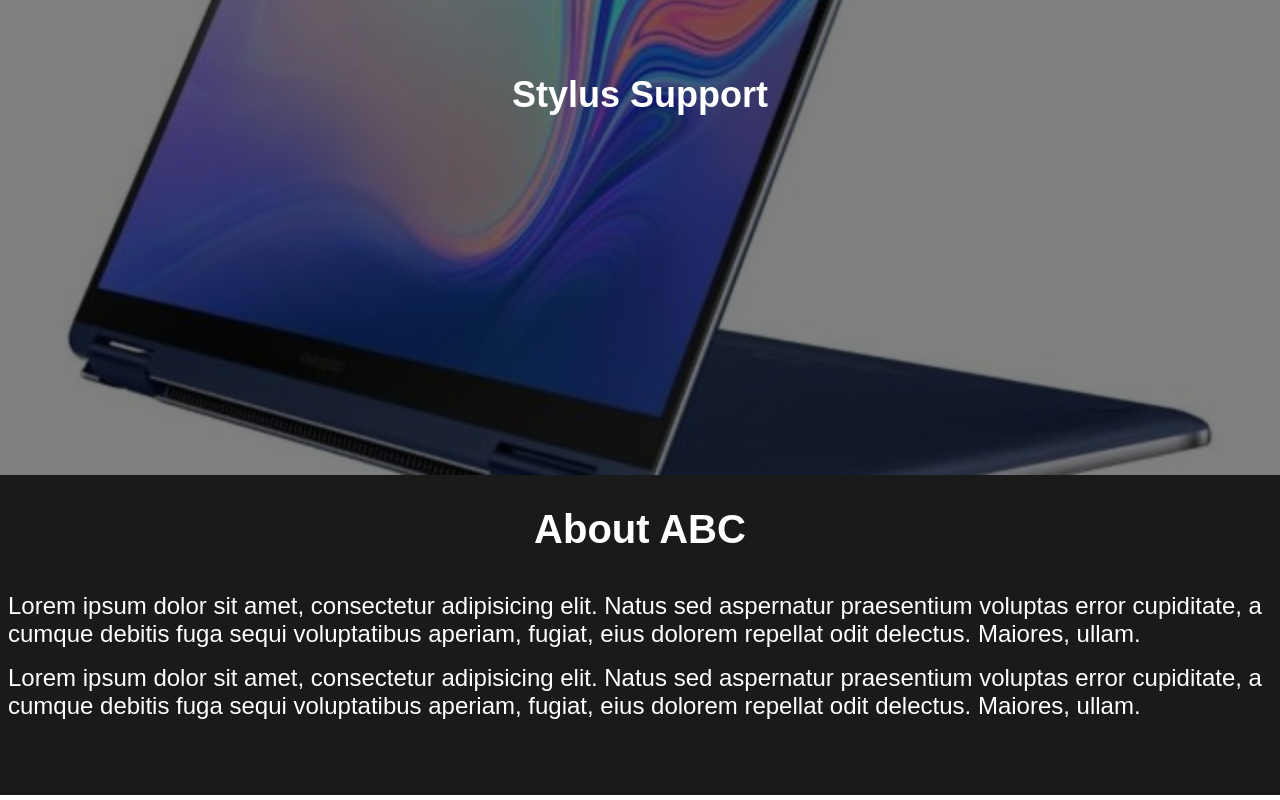
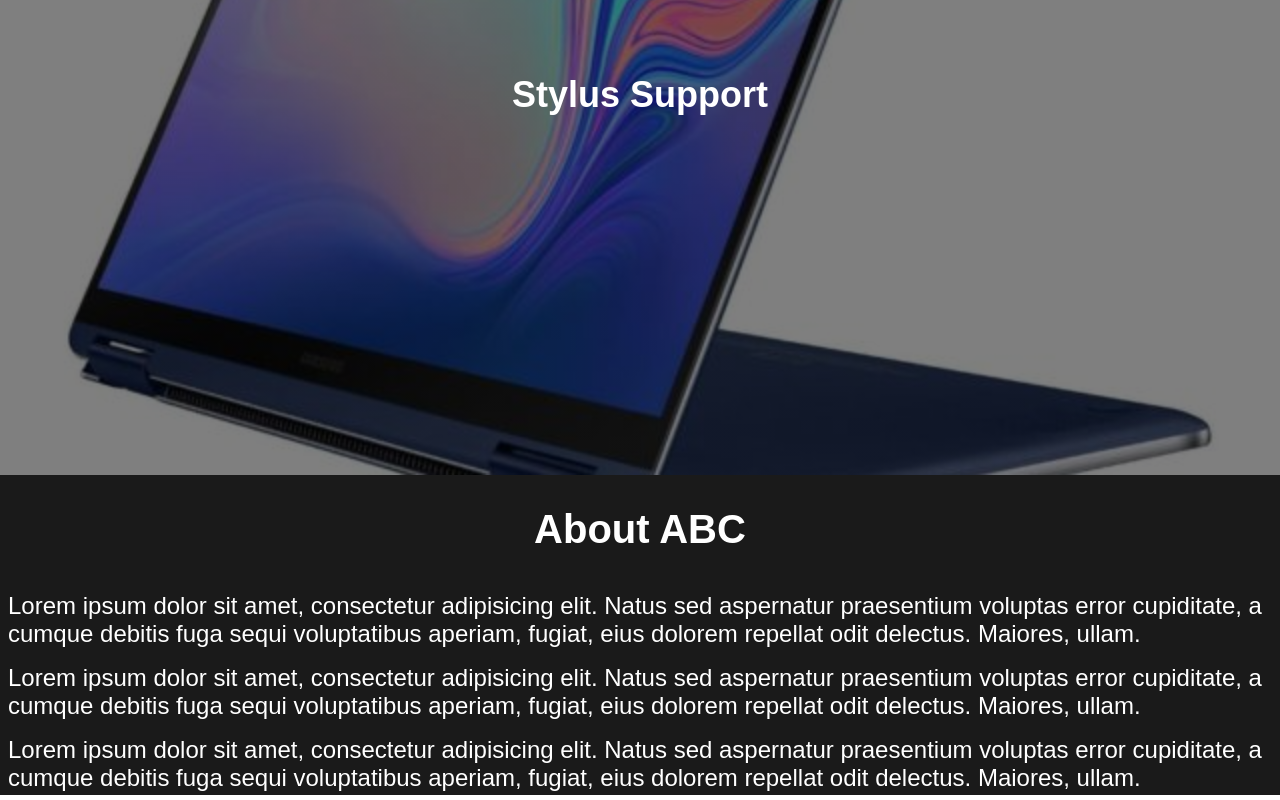
Before and after one commit to JaagravShakalya/Laptop, a plain HTML site: page index.html in a window 1280 px wide. Shown: the part 3391-4191 px from the top of the page. Drawn offline with Linux system fonts and the light colour scheme.

Commit message:
Second Commit

```diff
--- a/index.html
+++ b/index.html
@@ -59,6 +59,7 @@
             <h2>About ABC</h2>
             <p>Lorem ipsum dolor sit amet, consectetur adipisicing elit. Natus sed aspernatur praesentium voluptas error cupiditate, a cumque debitis fuga sequi voluptatibus aperiam, fugiat, eius dolorem repellat odit delectus. Maiores, ullam.</p>
             <p>Lorem ipsum dolor sit amet, consectetur adipisicing elit. Natus sed aspernatur praesentium voluptas error cupiditate, a cumque debitis fuga sequi voluptatibus aperiam, fugiat, eius dolorem repellat odit delectus. Maiores, ullam.</p>
+            <p>Lorem ipsum dolor sit amet, consectetur adipisicing elit. Natus sed aspernatur praesentium voluptas error cupiditate, a cumque debitis fuga sequi voluptatibus aperiam, fugiat, eius dolorem repellat odit delectus. Maiores, ullam.</p>
         </footer>
 
 
```
